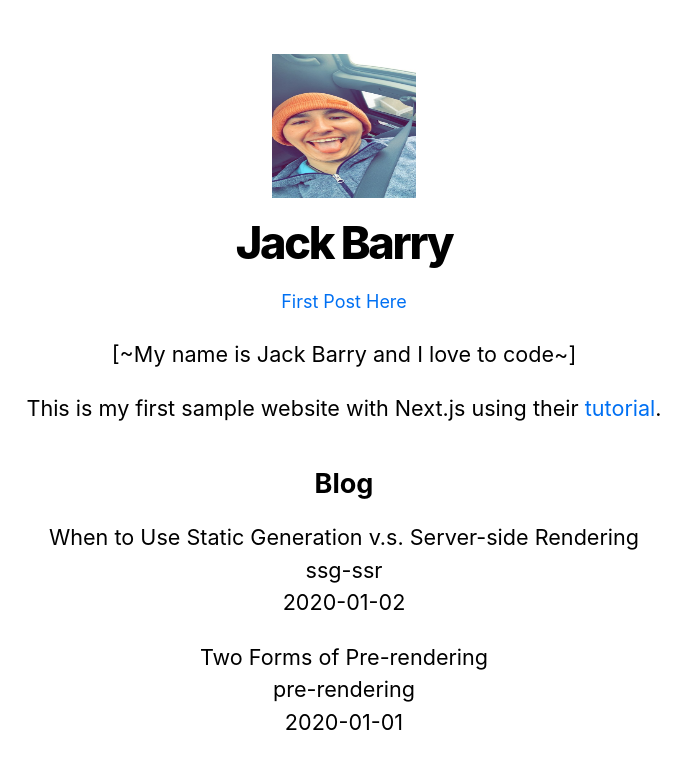
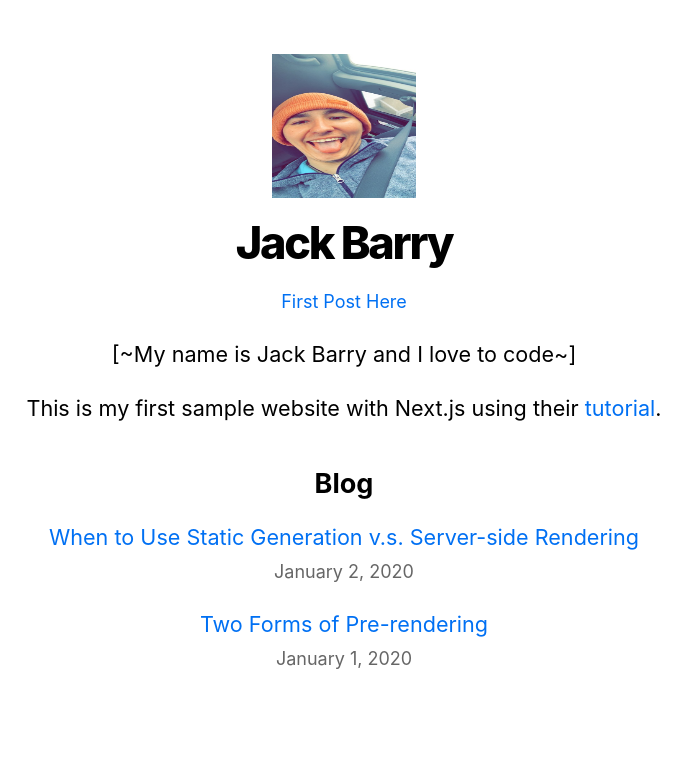
Before and after one commit to 1sdc0d3r/NextJS-Blog, a Next.js app: page / in a window 1280 px wide. Shown: the top 768 px of the page, without its empty margins (296-987 px from the left). Built offline with nearby package versions, Linux system fonts and the light colour scheme.

Commit message:
added Link to blog posts on index page

```diff
--- a/pages/index.js
+++ b/pages/index.js
@@ -3,6 +3,7 @@
 import Layout, { siteTitle } from "../components/Layout";
 import utilStyles from "../styles/utils.module.css";
 import { getSortedPostsData } from "../lib/posts";
+import Date from "../components/Date";
 
 export async function getStaticProps() {
   const allPostsData = getSortedPostsData();
@@ -33,11 +34,13 @@
         <ul className={utilStyles.list}>
           {allPostsData.map(({ id, date, title }) => (
             <li className={utilStyles.listItem} key={id}>
-              {title}
+              <Link href={`/posts/${id}`}>
+                <a>{title}</a>
+              </Link>
               <br />
-              {id}
-              <br />
-              {date}
+              <small className={utilStyles.lightText}>
+                <Date dateString={date} />
+              </small>
             </li>
           ))}
         </ul>
```
Also changed, not shown: pages/posts/[id].js (+6 -8 lines).
